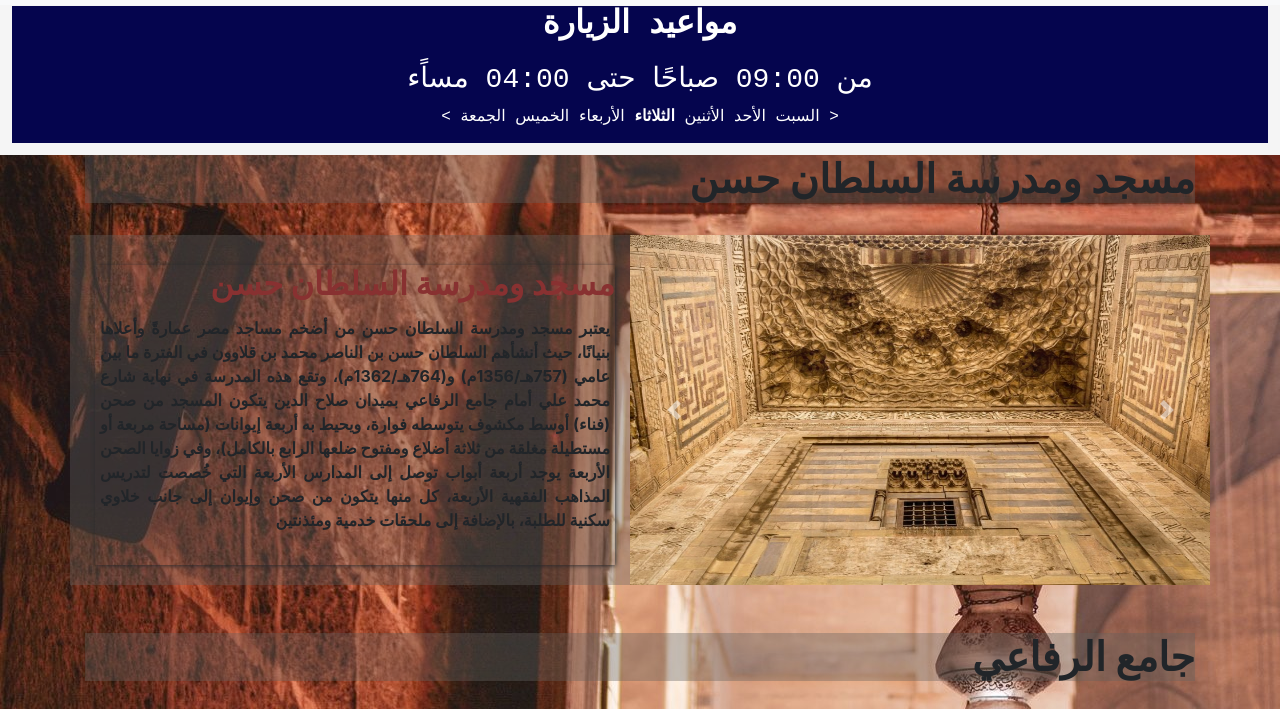
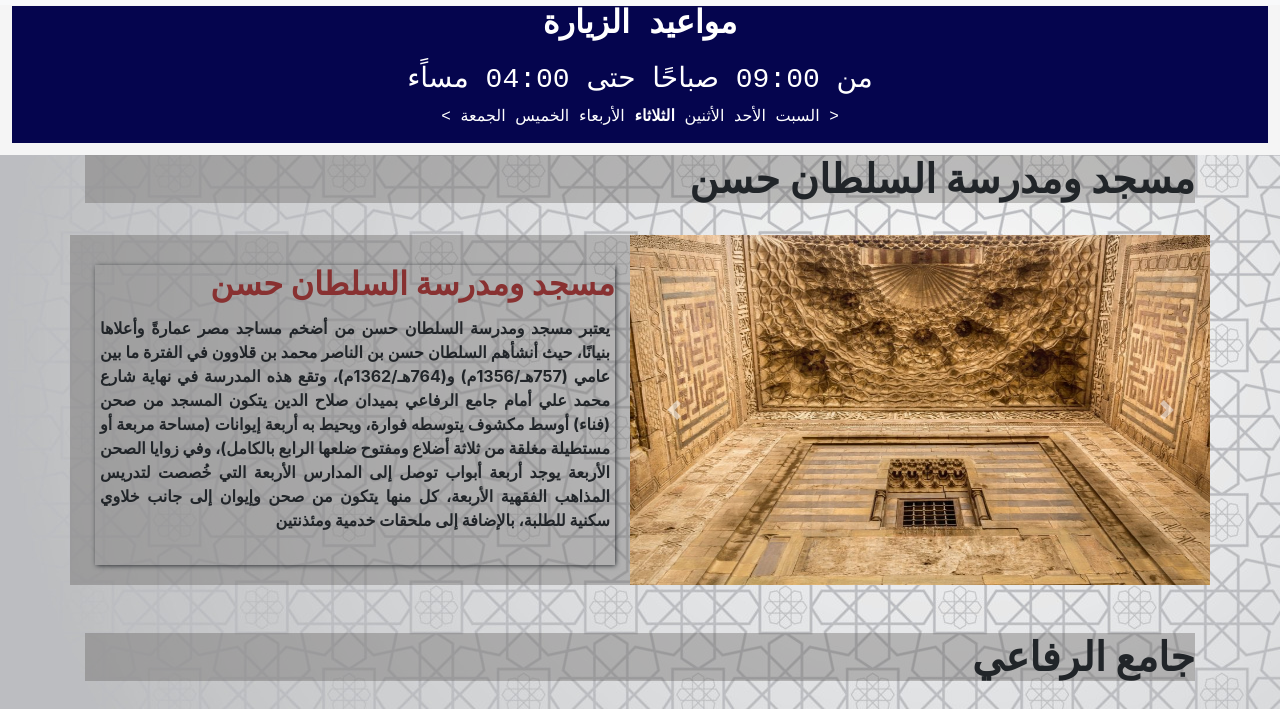
Before and after one commit to hanyaet9/sultan-hassan-and-rifai, a plain HTML site: page index.html in a window 1280 px wide. Shown: the part 91-800 px from the top of the page. Drawn offline with Linux system fonts and the light colour scheme.

Commit message:
Update style.css

```diff
--- a/style.css
+++ b/style.css
@@ -1,6 +1,6 @@
 *{margin: 0; padding: 0;}
 body {}
-body {background-image: url(EBnOzKRXYAAu3xZ.jpg); width:100%; height:100vh;}
+body {background-image: url(gradient-islamic-pattern-background-vector.jpg); width:100%; height:100vh;}
 .btn {color: rgb(216, 168, 108); border: 1px solid rgb(216, 168, 108);}
 .btn:hover {background-color:rgb(216, 168, 108); color: white;}
 .form-control:hover {border:1px solid rgb(216, 168, 108);}
```
